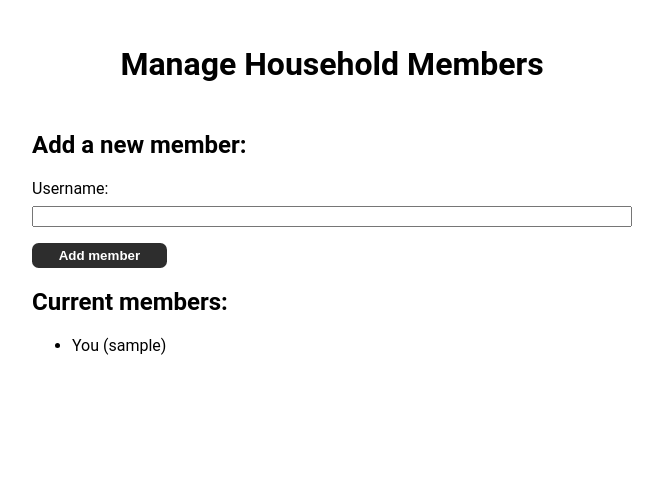
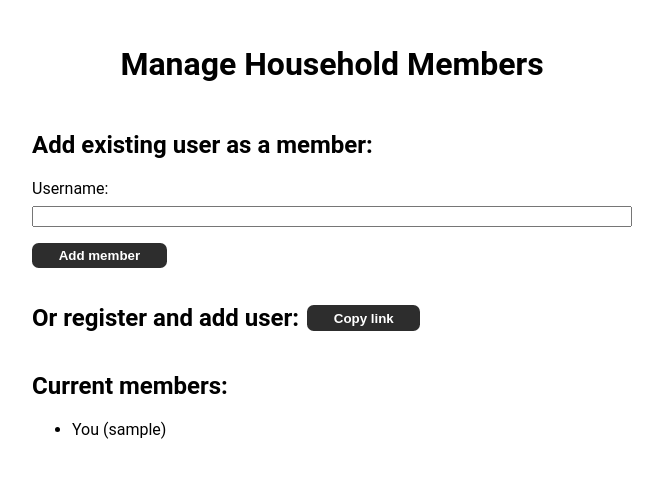
Before and after one commit to avabellaw/ChoreRate, a Flask app: page /add-household-members in a window 1280 px wide. Shown: the part 57-535 px from the top of the page, without its empty margins (308-971 px from the left). Run offline with Flask 3, Linux system fonts and the light colour scheme; a user stored in the database is signed in; tables that the repository leaves empty hold one stand-in row (values such as "Sample post").

Commit message:
Create a registration link and copy to keyboard

```diff
--- a/chorerate/routes.py
+++ b/chorerate/routes.py
@@ -9,9 +9,12 @@ from werkzeug.security import generate_password_hash, check_password_hash
 
 from chorerate import app, db
 from chorerate.models import User, Chore, ChoreRating, AllocatedChore, \
-                             FrequencyEnum, Household, HouseholdMember
+                             FrequencyEnum, Household, HouseholdMember, \
+                             RegistrationLink
 
 from chorerate.helpers import get_unrated_from_db
+
+import secrets
 
 
 @app.route('/')
@@ -99,7 +102,26 @@ def manage_household_members():
     members = household.members
 
     return render_template('household/manage-household-members.html',
+                           household_id=household.id,
                            members=members)
+
+
+@app.route('/get-registration-link', methods=['POST'])
+@login_required
+def get_registration_link():
+    '''Create a registration link for the household'''
+    data = request.get_json()
+    household_id = data['household_id']
+
+    token = secrets.token_urlsafe(16)
+
+    new_link = RegistrationLink(token=token, household_id=household_id)
+    db.session.add(new_link)
+    db.session.commit()
+
+    # Take to user registration page
+    registration_link = url_for('register', token=token, _external=True)
+    return jsonify({'success': True, 'registration_link': registration_link})
 
 
 @app.route('/rate', methods=['GET', 'POST'])
--- a/chorerate/static/css/styles.css
+++ b/chorerate/static/css/styles.css
@@ -231,6 +231,14 @@ a.small-link {
 
 /* MANAGE */
 
+#invite-link{
+    display: flex;
+    gap: 0.5em;
+    align-items: center;
+    margin: 1em 0;
+    flex-wrap: wrap;
+}
+
 #add-chore-form {
     margin: 0 0.5em;
     margin-bottom: 1em;
--- /dev/null
+++ b/chorerate/static/js/create-registration-link.js
@@ -0,0 +1,28 @@
+document.addEventListener('DOMContentLoaded', function() {
+    document.getElementById('registration-link-btn').addEventListener('click', function() {
+        fetch('/get-registration-link', {
+            method: 'POST',
+            headers: {
+                'X-CSRFToken': document.getElementById('csrf-token').value,
+                'Content-Type': 'application/json'
+            },
+            body: JSON.stringify({
+                'household_id': document.getElementById('household-id').value
+            })
+        })
+        .then(response => response.json())
+        .then(data => {
+            if (data.success) {
+                link = data.registration_link;
+                navigator.clipboard.writeText(link).then(() => {
+                    console.log('Text copied to clipboard');
+                }).catch(err => {
+                    console.error('Failed to copy: ', err);
+                });
+            } else {
+                alert(data.message);
+            }
+        });
+    });
+
+});
--- a/chorerate/templates/household/manage-household-members.html
+++ b/chorerate/templates/household/manage-household-members.html
@@ -10,7 +10,7 @@
     </div>
 
     <section>
-        <h2>Add a new member: </h2>
+        <h2>Add existing user as a member: </h2>
         <form class="form" method="POST">
             <div class="form-group">
                 <label for="username">Username:</label>
@@ -19,6 +19,14 @@
 
             <button type="submit" class="btn btn--form">Add member</button>
         </form>
+
+        <div id="invite-link">
+            <h2>Or register and add user:</h2>
+
+            <input type="hidden" name="csrf-token" id="csrf-token" value="{{ csrf_token }}">
+            <input type="hidden" name="household-id" id="household-id" value="{{ household_id }}">
+            <button class="btn" id="registration-link-btn">Copy link</button>
+        </div>
     </section>
 
     <section>
@@ -42,3 +50,7 @@
         </ul>
     </section>
 {% endblock %}
+
+{% block scripts %}
+    <script src="{{ url_for('static', filename='js/create-registration-link.js') }}"></script>
+{% endblock %}
```
Also changed, not shown: chorerate/models.py (+16 -0 lines), migrations/versions/e1f64d35f71d_add_registrationlinks_table.py (added, +37 -0 lines).
